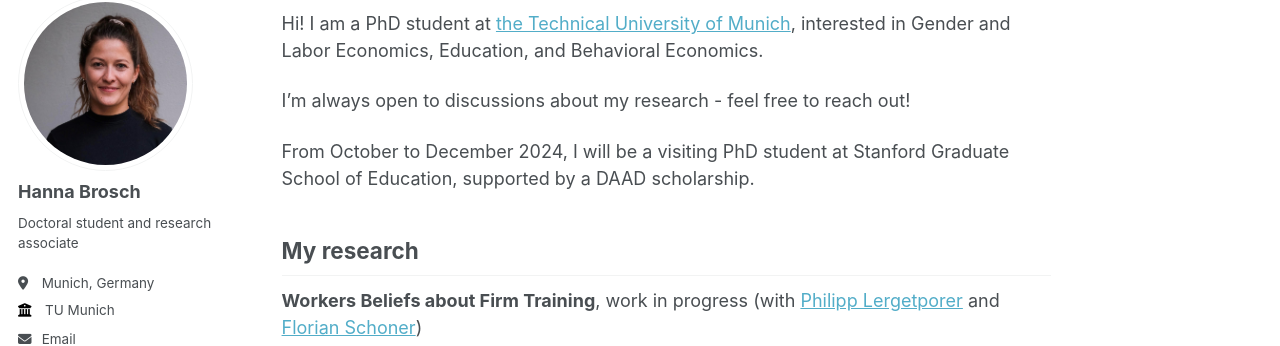
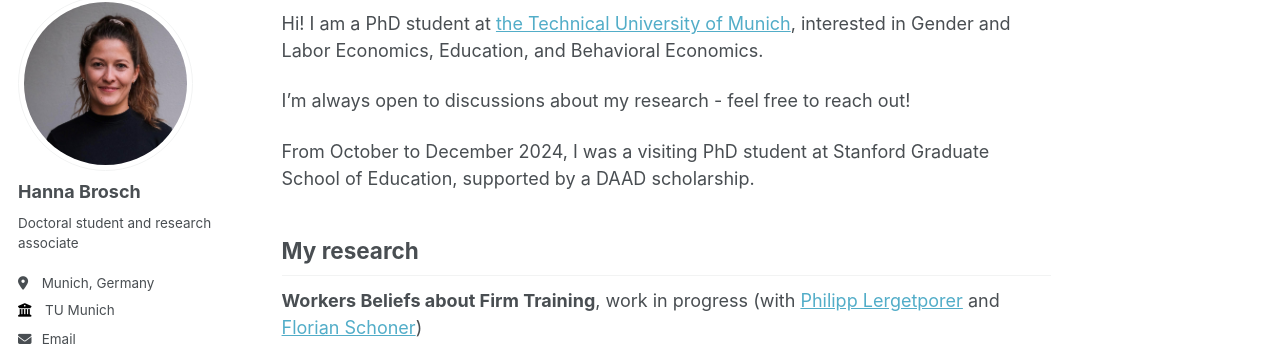
Before and after one commit to HannaBrosch/hannabrosch.github.io, a Jekyll site: the page built from _pages/about.md, in a window 1280 px wide and 1095 px high. Shown: the part 110-456 px from the top of the window. Built offline with Jekyll 4.4.1, drawn with Linux system fonts in a browser that asks for light colours.

Commit message:
Update about.md

```diff
--- a/_pages/about.md
+++ b/_pages/about.md
@@ -11,7 +11,7 @@ Hi! I am a PhD student at [the Technical University of Munich](https://www.mgt.t
 
 I’m always open to discussions about my research - feel free to reach out!
 
-From October to December 2024, I will be a visiting PhD student at Stanford Graduate School of Education, supported by a DAAD scholarship.
+From October to December 2024, I was a visiting PhD student at Stanford Graduate School of Education, supported by a DAAD scholarship.
 
 
 
```
